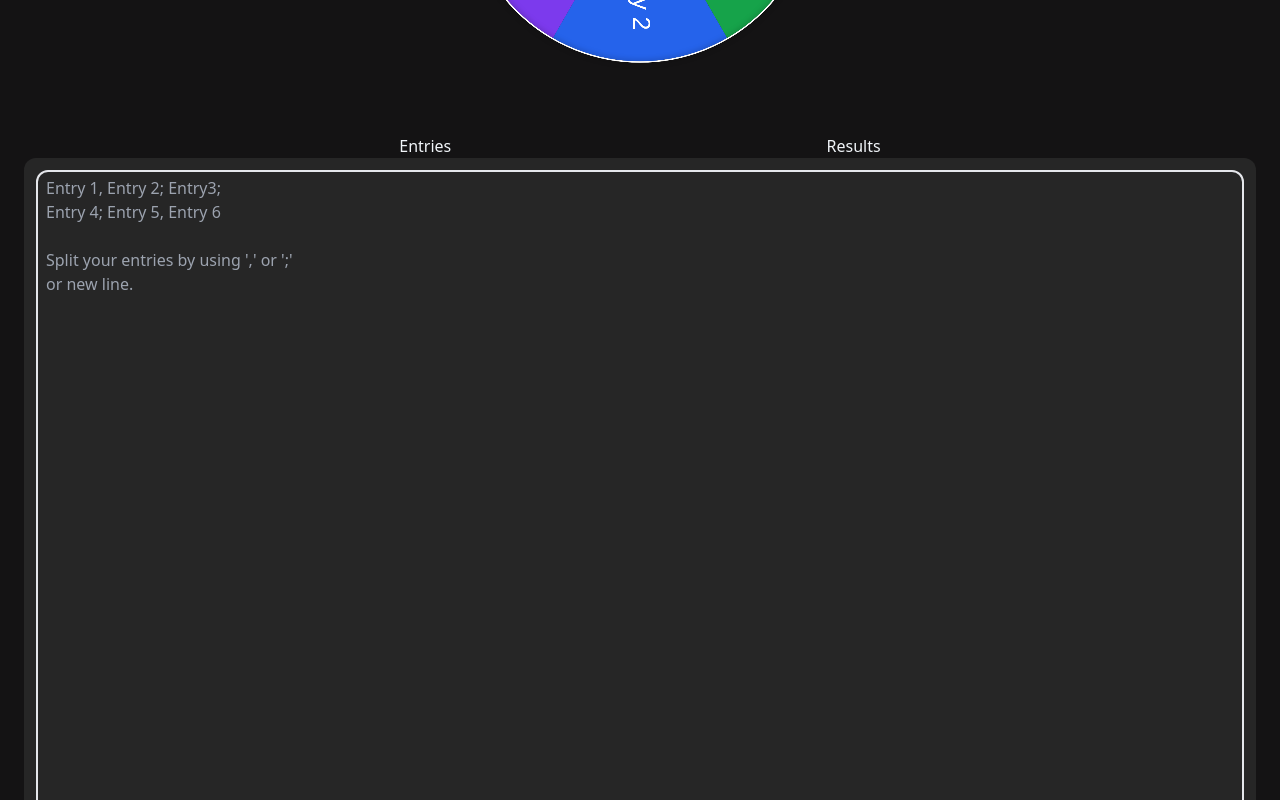
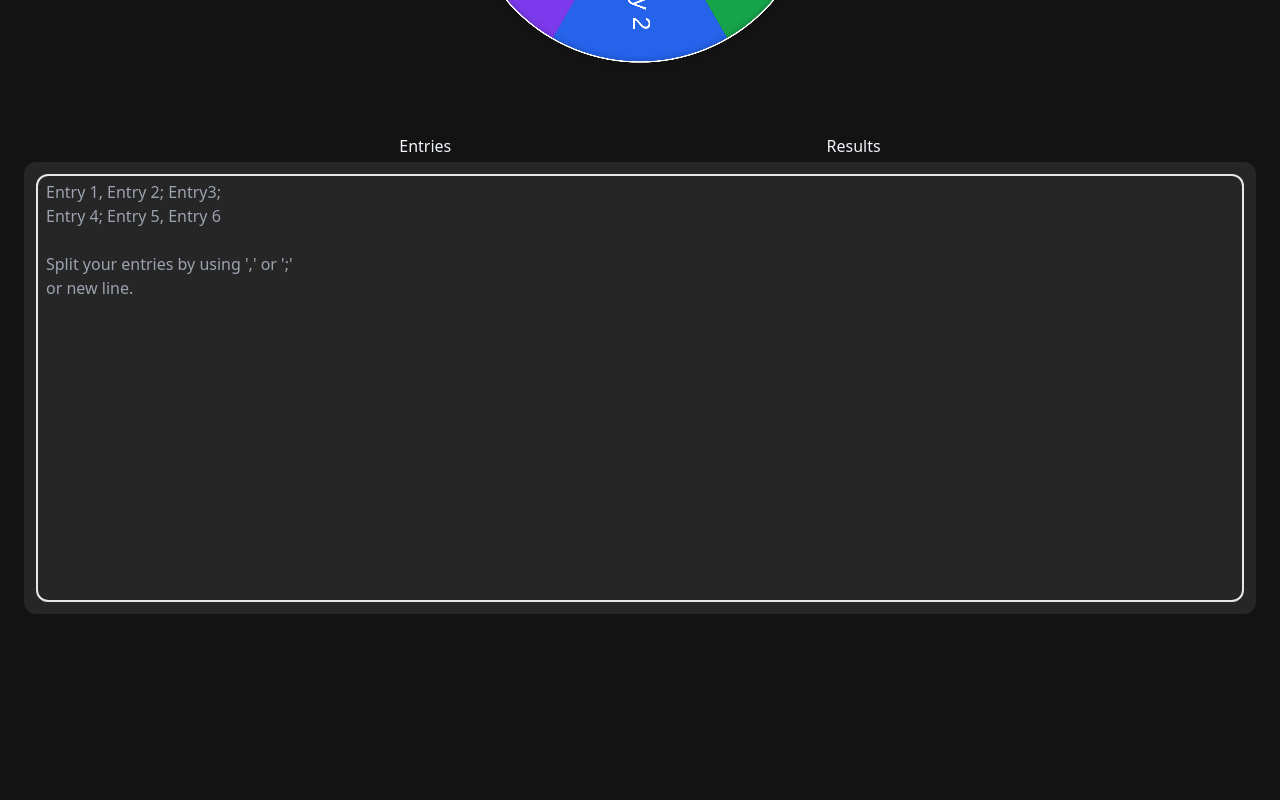
Before and after one commit to ajvejko/WheelOfFortune, a Vue app: page / in a window 1280 px wide. Shown: the part 360-1160 px from the top of the page. After the commit the page ends 974 px from the top, so only its background shows below. Built offline with nearby package versions, Linux system fonts and the light colour scheme.

Commit message:
cleaned up styling

```diff
--- a/src/App.vue
+++ b/src/App.vue
@@ -4,8 +4,8 @@ import EntryPanel from "./components/EntryPanel.vue";
 </script>
 
 <template>
-  <section class="h-screen w-screen bg-bgCustom">
-    <div class="my-auto justify-center pt-16">
+  <section class="relative h-screen w-screen bg-bgCustom">
+    <div class="justify-center pt-16">
       <Wheel />
       <EntryPanel class="mt-10" />
     </div>
--- a/src/components/EntryPanel.vue
+++ b/src/components/EntryPanel.vue
@@ -27,12 +27,13 @@ watchEffect(() => {
 });
 </script>
 <template>
-  <div class="mx-6 mt-16 flex flex-col">
+  <div class="mx-6 mt-16 flex h-[60vh] flex-col">
     <div class="flex justify-evenly text-slate-100">
       <span>Entries</span>
       <span>Results</span>
     </div>
-    <div class="h-screen rounded-xl bg-neutral-800 p-3">
+
+    <div class="mt-1 grow rounded-xl bg-neutral-800 p-3">
       <textarea
         type="text"
         v-model="entries"
```
